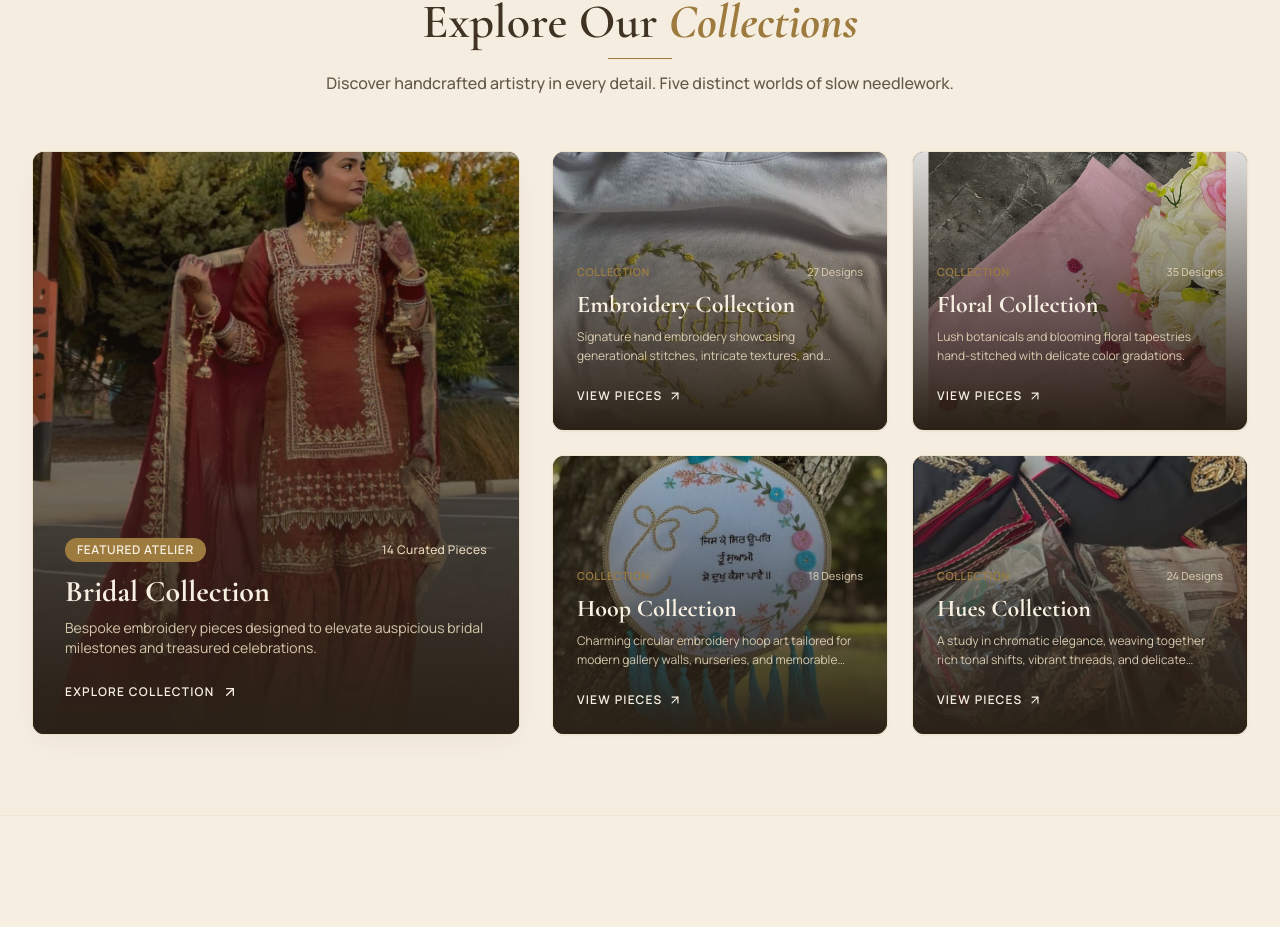
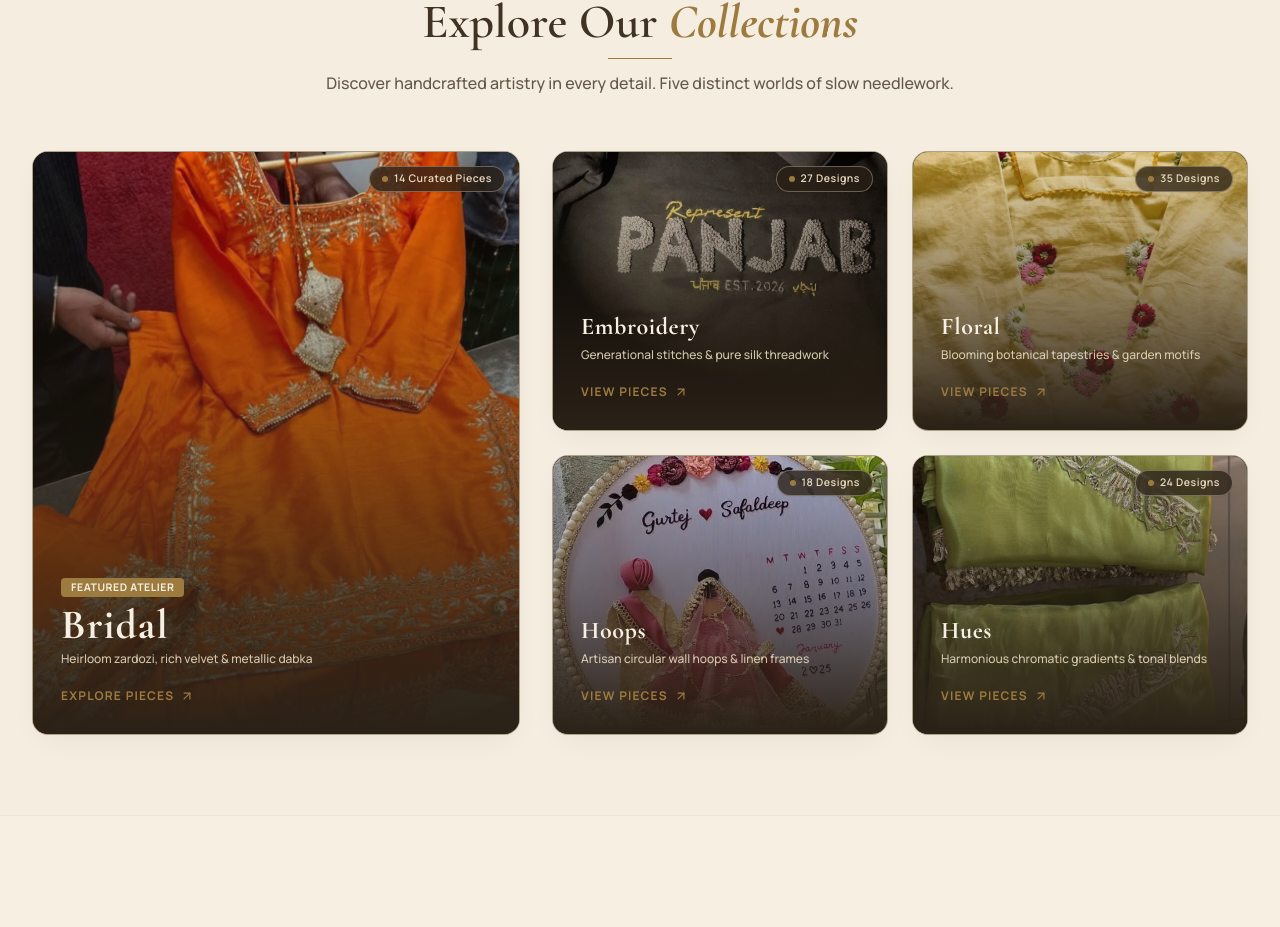
Before and after one commit to Rsmiyani/nashq-e-noor_prod, a React (Vite) app: page / in a window 1280 px wide. Shown: the part 1326-2253 px from the top of the page. Built offline with nearby package versions, Linux system fonts and the light colour scheme.

Commit message:
Update CollectionShowcase: auto-cycle category photos, remove 'Collection' from titles, and streamline card text

```diff
--- a/src/components/CollectionShowcase.tsx
+++ b/src/components/CollectionShowcase.tsx
@@ -1,16 +1,138 @@
-import React from 'react';
+import React, { useState, useEffect, useMemo } from 'react';
 import { ArrowUpRight } from 'lucide-react';
-import { collections, CategoryKey } from '../data/products';
+import { allProducts, CategoryKey } from '../data/products';
 
 interface CollectionShowcaseProps {
   onSelectCollection: (category: CategoryKey) => void;
 }
 
+interface ShowcaseCardProps {
+  categoryKey: CategoryKey;
+  title: string;
+  itemCountLabel: string;
+  microSubtitle: string;
+  images: string[];
+  intervalMs: number;
+  isFeatured?: boolean;
+  onSelect: (key: CategoryKey) => void;
+}
+
+// Reusable card that automatically cycles through its category photos with a smooth crossfade
+const ShowcaseCard: React.FC<ShowcaseCardProps> = ({
+  categoryKey,
+  title,
+  itemCountLabel,
+  microSubtitle,
+  images,
+  intervalMs,
+  isFeatured = false,
+  onSelect,
+}) => {
+  const [currentIdx, setCurrentIdx] = useState(0);
+
+  // Automatically cycle photos every intervalMs
+  useEffect(() => {
+    if (!images || images.length <= 1) return;
+    const timer = setInterval(() => {
+      setCurrentIdx((prev) => (prev + 1) % images.length);
+    }, intervalMs);
+    return () => clearInterval(timer);
+  }, [images, intervalMs]);
+
+  return (
+    <div
+      onClick={() => onSelect(categoryKey)}
+      className={`group relative rounded-2xl overflow-hidden cursor-pointer bg-espresso-dark border border-champagne/70 shadow-luxury hover:shadow-luxury-hover transition-all duration-300 flex flex-col justify-end ${
+        isFeatured
+          ? 'lg:col-span-5 min-h-[460px] lg:min-h-full'
+          : 'min-h-[290px] sm:min-h-[280px]'
+      }`}
+      role="button"
+      tabIndex={0}
+      onKeyDown={(e) => {
+        if (e.key === 'Enter' || e.key === ' ') {
+          e.preventDefault();
+          onSelect(categoryKey);
+        }
+      }}
+      aria-label={`Explore ${title} (${itemCountLabel})`}
+    >
+      {/* Auto-cycling Category Photography with Smooth Crossfade */}
+      <div className="absolute inset-0 bg-espresso-dark overflow-hidden">
+        {images.map((imgUrl, idx) => {
+          const isVisible = idx === currentIdx;
+          return (
+            <img
+              key={imgUrl}
+              src={imgUrl}
+              alt={`${title} handcrafted design`}
+              className={`absolute inset-0 w-full h-full object-cover object-center transition-opacity duration-1000 ease-in-out ${
+                isVisible
+                  ? 'opacity-90 group-hover:opacity-100 scale-100 group-hover:scale-105'
+                  : 'opacity-0 scale-100 pointer-events-none'
+              } transition-transform duration-700`}
+              loading={idx === 0 ? 'eager' : 'lazy'}
+            />
+          );
+        })}
+
+        {/* Cinematic Gradient: Darker at bottom for text readability, clear at top to showcase the embroidery */}
+        <div className="absolute inset-0 bg-gradient-to-t from-espresso-dark via-espresso-dark/45 to-transparent pointer-events-none" />
+      </div>
+
+      {/* Floating Micro Badge: Count on Top Right */}
+      <div className="absolute top-3.5 right-3.5 z-10 flex items-center gap-1.5 px-3 py-1 rounded-full bg-espresso-dark/75 backdrop-blur-md border border-champagne/35 text-[10.5px] text-champagne font-semibold tracking-wider shadow-sm">
+        <span className="w-1.5 h-1.5 rounded-full bg-gold" />
+        <span>{itemCountLabel}</span>
+      </div>
+
+      {/* Reduced, Clean Bottom Content Overlay */}
+      <div className="relative z-10 p-5 sm:p-6 lg:p-7 text-warm-ivory mt-auto">
+        {isFeatured && (
+          <div className="inline-block px-2.5 py-0.5 rounded bg-gold text-warm-ivory text-[10.5px] font-bold uppercase tracking-wider mb-2 shadow-xs">
+            Featured Atelier
+          </div>
+        )}
+
+        {/* Clean Title - 'Collection' removed */}
+        <h3
+          className={`font-serif font-bold text-warm-ivory tracking-wide group-hover:text-champagne transition-colors ${
+            isFeatured
+              ? 'text-3xl sm:text-4xl lg:text-[2.6rem] mb-1.5 leading-tight'
+              : 'text-2xl sm:text-2xl mb-1 leading-snug'
+          }`}
+        >
+          {title}
+        </h3>
+
+        {/* Reduced Text: Crisp single micro-phrase without truncation or ellipses */}
+        <p className="text-xs text-champagne/90 font-medium mb-3.5 line-clamp-1 leading-snug">
+          {microSubtitle}
+        </p>
+
+        {/* Clear Action Link */}
+        <div className="inline-flex items-center gap-1.5 text-xs font-bold uppercase tracking-widest text-gold group-hover:text-warm-ivory transition-colors">
+          <span>{isFeatured ? 'Explore Pieces' : 'View Pieces'}</span>
+          <ArrowUpRight className="w-3.5 h-3.5 transition-transform duration-200 group-hover:translate-x-0.5 group-hover:-translate-y-0.5" />
+        </div>
+      </div>
+    </div>
+  );
+};
+
 export const CollectionShowcase: React.FC<CollectionShowcaseProps> = ({
   onSelectCollection,
 }) => {
-  const featured = collections[0]; // Bridal
-  const others = collections.slice(1);
+  // Pre-filter authentic category images from the catalog (curating up to 10 photos per card)
+  const categoryImages = useMemo(() => {
+    return {
+      bridal: allProducts.filter((p) => p.category === 'bridal').map((p) => p.image).slice(0, 10),
+      embroidery: allProducts.filter((p) => p.category === 'embroidery').map((p) => p.image).slice(0, 10),
+      floral: allProducts.filter((p) => p.category === 'floral').map((p) => p.image).slice(0, 10),
+      hoop: allProducts.filter((p) => p.category === 'hoop').map((p) => p.image).slice(0, 10),
+      hues: allProducts.filter((p) => p.category === 'hues').map((p) => p.image).slice(0, 10),
+    };
+  }, []);
 
   return (
     <section id="collections" className="pt-8 sm:pt-12 pb-16 sm:pb-20 bg-champagne-light/50 border-y border-champagne/40">
@@ -30,107 +152,59 @@ export const CollectionShowcase: React.FC<CollectionShowcaseProps> = ({
         {/* Editorial Asymmetric Grid */}
         <div className="grid grid-cols-1 lg:grid-cols-12 gap-6 sm:gap-8 items-stretch">
 
-          {/* Featured Large Card (Bridal Collection) */}
-          <div
-            onClick={() => onSelectCollection(featured.key)}
-            className="lg:col-span-5 group relative rounded-xl overflow-hidden cursor-pointer bg-cream border border-champagne/80 shadow-luxury hover:shadow-luxury-hover transition-all duration-300 flex flex-col justify-end min-h-[460px] lg:min-h-full"
-            role="button"
-            tabIndex={0}
-            onKeyDown={(e) => {
-              if (e.key === 'Enter' || e.key === ' ') {
-                e.preventDefault();
-                onSelectCollection(featured.key);
-              }
-            }}
-            aria-label={`Explore ${featured.title} (${featured.itemCount} designs)`}
-          >
-            {/* Background Image Container */}
-            <div className="absolute inset-0 image-zoom-container bg-espresso-dark">
-              <img
-                src={featured.coverImage}
-                alt={featured.title}
-                className="w-full h-full object-cover object-center group-hover:scale-105 transition-transform duration-700 opacity-90 group-hover:opacity-100"
-                loading="lazy"
-              />
-              <div className="absolute inset-0 bg-gradient-to-t from-espresso-dark via-espresso-dark/40 to-transparent" />
-            </div>
+          {/* Featured Large Card: Bridal (Auto-cycling through bridal pieces) */}
+          <ShowcaseCard
+            categoryKey="bridal"
+            title="Bridal"
+            itemCountLabel="14 Curated Pieces"
+            microSubtitle="Heirloom zardozi, rich velvet & metallic dabka"
+            images={categoryImages.bridal}
+            intervalMs={4500}
+            isFeatured={true}
+            onSelect={onSelectCollection}
+          />
 
-            {/* Content overlay */}
-            <div className="relative z-10 p-6 sm:p-8 text-warm-ivory mt-auto">
-              <div className="flex items-center justify-between mb-3">
-                <span className="px-3 py-1 rounded-full bg-gold text-warm-ivory text-xs font-semibold uppercase tracking-wider">
-                  Featured Atelier
-                </span>
-                <span className="text-xs text-champagne font-medium tracking-wide">
-                  {featured.itemCount} Curated Pieces
-                </span>
-              </div>
+          {/* 4 Complementary Collection Cards in a 2x2 Grid (Each auto-cycling through its category photos) */}
+          <div className="lg:col-span-7 grid grid-cols-1 sm:grid-cols-2 gap-6">
+            <ShowcaseCard
+              categoryKey="embroidery"
+              title="Embroidery"
+              itemCountLabel="27 Designs"
+              microSubtitle="Generational stitches & pure silk threadwork"
+              images={categoryImages.embroidery}
+              intervalMs={3900}
+              onSelect={onSelectCollection}
+            />
 
-              <h3 className="font-serif text-2xl sm:text-3xl font-bold text-warm-ivory mb-2 group-hover:text-champagne transition-colors">
-                {featured.title}
-              </h3>
-              <p className="text-xs sm:text-sm text-champagne/90 mb-5 line-clamp-2 leading-relaxed font-normal">
-                {featured.description}
-              </p>
+            <ShowcaseCard
+              categoryKey="floral"
+              title="Floral"
+              itemCountLabel="35 Designs"
+              microSubtitle="Blooming botanical tapestries & garden motifs"
+              images={categoryImages.floral}
+              intervalMs={4700}
+              onSelect={onSelectCollection}
+            />
 
-              <div className="inline-flex items-center gap-2 text-xs font-semibold uppercase tracking-widest text-warm-ivory group-hover:text-gold transition-colors">
-                <span>Explore Collection</span>
-                <ArrowUpRight className="w-4 h-4 transition-transform duration-200 group-hover:translate-x-0.5 group-hover:-translate-y-0.5" />
-              </div>
-            </div>
-          </div>
+            <ShowcaseCard
+              categoryKey="hoop"
+              title="Hoops"
+              itemCountLabel="18 Designs"
+              microSubtitle="Artisan circular wall hoops & linen frames"
+              images={categoryImages.hoop}
+              intervalMs={4200}
+              onSelect={onSelectCollection}
+            />
 
-          {/* 4 Complementary Collection Cards in a 2x2 Grid */}
-          <div className="lg:col-span-7 grid grid-cols-1 sm:grid-cols-2 gap-6">
-            {others.map((col) => (
-              <div
-                key={col.key}
-                onClick={() => onSelectCollection(col.key)}
-                className="group relative rounded-xl overflow-hidden cursor-pointer bg-cream border border-champagne/70 shadow-sm hover:shadow-luxury transition-all duration-300 flex flex-col justify-end min-h-[300px] sm:min-h-[280px]"
-                role="button"
-                tabIndex={0}
-                onKeyDown={(e) => {
-                  if (e.key === 'Enter' || e.key === ' ') {
-                    e.preventDefault();
-                    onSelectCollection(col.key);
-                  }
-                }}
-                aria-label={`Explore ${col.title} (${col.itemCount} designs)`}
-              >
-                <div className="absolute inset-0 image-zoom-container bg-espresso-dark">
-                  <img
-                    src={col.coverImage}
-                    alt={col.title}
-                    className="w-full h-full object-cover object-center group-hover:scale-105 transition-transform duration-700 opacity-85 group-hover:opacity-100"
-                    loading="lazy"
-                  />
-                  <div className="absolute inset-0 bg-gradient-to-t from-espresso-dark via-espresso-dark/50 to-transparent" />
-                </div>
-
-                <div className="relative z-10 p-5 sm:p-6 text-warm-ivory mt-auto">
-                  <div className="flex items-center justify-between mb-2">
-                    <span className="text-[11px] font-semibold tracking-wider uppercase text-gold">
-                      Collection
-                    </span>
-                    <span className="text-[11px] text-champagne/80 font-medium">
-                      {col.itemCount} Designs
-                    </span>
-                  </div>
-
-                  <h3 className="font-serif text-xl sm:text-2xl font-bold text-warm-ivory mb-1.5 group-hover:text-champagne transition-colors">
-                    {col.title}
-                  </h3>
-                  <p className="text-xs text-champagne/90 line-clamp-2 leading-relaxed mb-4 font-normal">
-                    {col.description}
-                  </p>
-
-                  <div className="inline-flex items-center gap-1.5 text-xs font-semibold uppercase tracking-widest text-warm-ivory group-hover:text-gold transition-colors">
-                    <span>View Pieces</span>
-                    <ArrowUpRight className="w-3.5 h-3.5 transition-transform duration-200 group-hover:translate-x-0.5 group-hover:-translate-y-0.5" />
-                  </div>
-                </div>
-              </div>
-            ))}
+            <ShowcaseCard
+              categoryKey="hues"
+              title="Hues"
+              itemCountLabel="24 Designs"
+              microSubtitle="Harmonious chromatic gradients & tonal blends"
+              images={categoryImages.hues}
+              intervalMs={4400}
+              onSelect={onSelectCollection}
+            />
           </div>
 
         </div>
```
